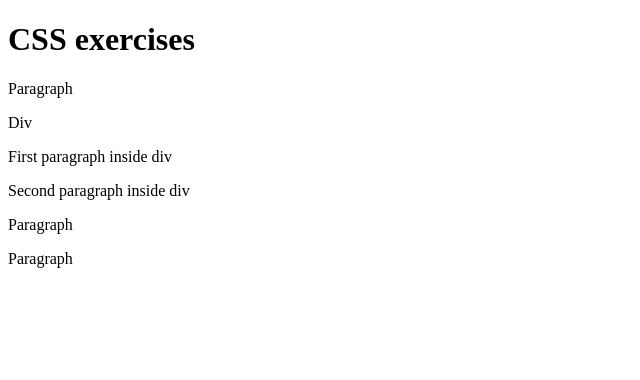
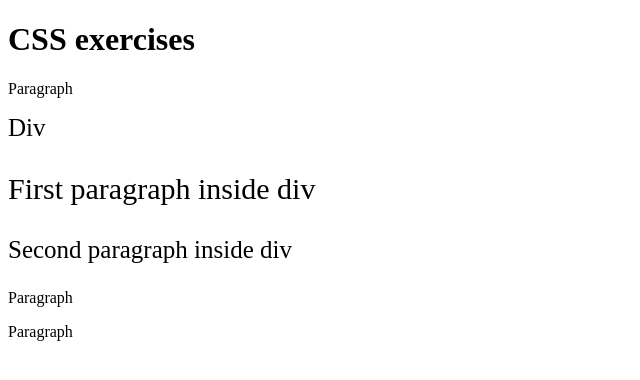
Before and after one commit to ponlawitunn/css-exercises, a plain HTML site: page index.html in a window 1280 px wide. Shown: the whole page, without its empty margins (0-640 px from the left). Drawn offline with Linux system fonts and the light colour scheme.

Commit message:
Added new på index.html and index.css

```diff
--- a/index.css
+++ b/index.css
@@ -1,24 +1,6 @@
-<!DOCTYPE html>
-<html lang="en">
-<head>
-      <meta charest="UTF-8">
-      <link href="index.css" rel="stylsheet">
-      <title>CSS exercises</title>
-</head>
-<body>
-      <h1>CSS exercises</h1>
-      <p class="firstParagraph">Paragraph</p>
-                     #firstParagraph{
-                          font-size: 30pt;
-                                                                                                                                                                                          }
-      <div id="first-div">Div
-      #first-div {
-           font-size: 25pt;
-                                                                                                                                                                   }
-          <p class="firstParagraphIn">First paragraph inside div</p>
-          <p>Second paragraph inside div</p>
-      </div>
-      <p>Paragraph</p>
-      <p>Paragraph</p>
-</body>
-</thml>
+#divAttribute {
+    font-size: 25px;
+}
+.firstClass {
+    font-size: 30px;
+}
--- a/index.html
+++ b/index.html
@@ -2,13 +2,14 @@
 <html lang="en">
 <head>
     <meta charset="UTF-8">
+    <link rel="stylesheet" type="text/css" href="index.css">
     <title>CSS exercises</title>
 </head>
 <body>
 <h1>CSS exercises</h1>
 <p>Paragraph</p>
-<div>Div
-    <p>First paragraph inside div</p>
+<div id="divAttribute">Div
+    <p class="firstClass">First paragraph inside div</p>
     <p>Second paragraph inside div</p>
 </div>
 <p>Paragraph</p>
```
